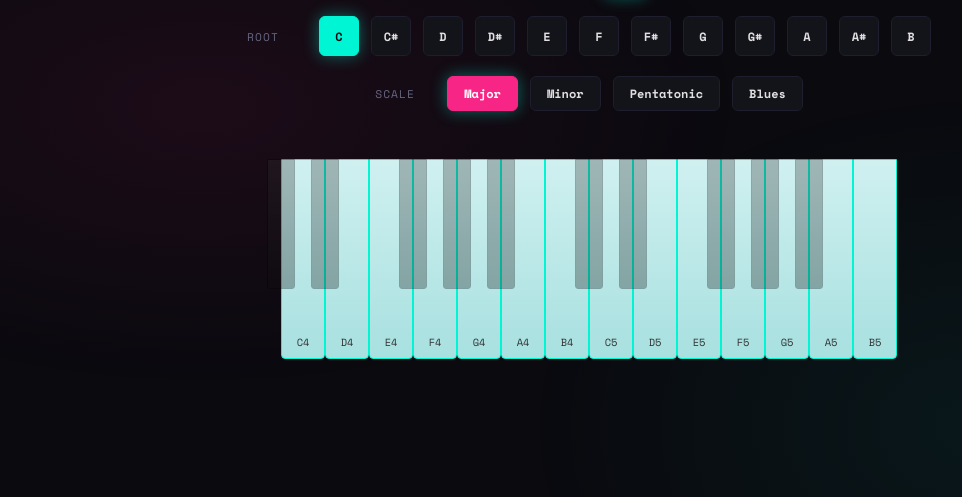
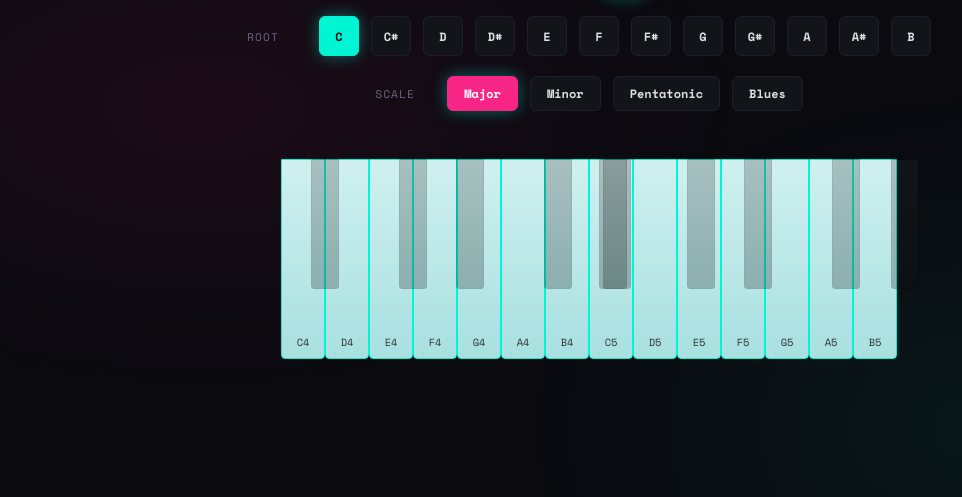
Before and after one commit to serdeen/dreamfyre-delight, a plain HTML site: page octave-synth.html in a window 1280 px wide. Shown: the part 133-630 px from the top of the page, without its empty margins (51-1013 px from the left). Drawn offline with nearby package versions, Linux system fonts and the light colour scheme.

Commit message:
Fix octave-synth — black key positions, mousedown events, noteToFreq logic

```diff
--- a/octave-synth.html
+++ b/octave-synth.html
@@ -190,10 +190,7 @@
     background: linear-gradient(180deg, var(--magenta) 0%, #a01050 100%);
     box-shadow: 0 0 16px rgba(247,37,133,0.6);
   }
-  .black-key.dimmed {
-    opacity: 0.3;
-    pointer-events: none;
-  }
+  .black-key.dimmed,
   .white-key.dimmed {
     opacity: 0.25;
     pointer-events: none;
@@ -250,33 +247,39 @@ const SCALES = {
   blues:      [0, 3, 5, 6, 7, 10],
 };
 
-// Layout: 2 octaves starting from C (white, black pattern per octave)
+// 2-octave layout: C4 to B5
 const KEY_LAYOUT = [
-  { note: 'C',  octave: 0, isWhite: true },
-  { note: 'C#', octave: 0, isWhite: false },
-  { note: 'D',  octave: 0, isWhite: true },
-  { note: 'D#', octave: 0, isWhite: false },
-  { note: 'E',  octave: 0, isWhite: true },
-  { note: 'F',  octave: 0, isWhite: true },
-  { note: 'F#', octave: 0, isWhite: false },
-  { note: 'G',  octave: 0, isWhite: true },
-  { note: 'G#', octave: 0, isWhite: false },
-  { note: 'A',  octave: 0, isWhite: true },
-  { note: 'A#', octave: 0, isWhite: false },
-  { note: 'B',  octave: 0, isWhite: true },
-  { note: 'C',  octave: 1, isWhite: true },
-  { note: 'C#', octave: 1, isWhite: false },
-  { note: 'D',  octave: 1, isWhite: true },
-  { note: 'D#', octave: 1, isWhite: false },
-  { note: 'E',  octave: 1, isWhite: true },
-  { note: 'F',  octave: 1, isWhite: true },
-  { note: 'F#', octave: 1, isWhite: false },
-  { note: 'G',  octave: 1, isWhite: true },
-  { note: 'G#', octave: 1, isWhite: false },
-  { note: 'A',  octave: 1, isWhite: true },
-  { note: 'A#', octave: 1, isWhite: false },
-  { note: 'B',  octave: 1, isWhite: true },
+  { note: 'C',  isWhite: true,  octave: 4 },
+  { note: 'C#', isWhite: false, octave: 4 },
+  { note: 'D',  isWhite: true,  octave: 4 },
+  { note: 'D#', isWhite: false, octave: 4 },
+  { note: 'E',  isWhite: true,  octave: 4 },
+  { note: 'F',  isWhite: true,  octave: 4 },
+  { note: 'F#', isWhite: false, octave: 4 },
+  { note: 'G',  isWhite: true,  octave: 4 },
+  { note: 'G#', isWhite: false, octave: 4 },
+  { note: 'A',  isWhite: true,  octave: 4 },
+  { note: 'A#', isWhite: false, octave: 4 },
+  { note: 'B',  isWhite: true,  octave: 4 },
+  { note: 'C',  isWhite: true,  octave: 5 },
+  { note: 'C#', isWhite: false, octave: 5 },
+  { note: 'D',  isWhite: true,  octave: 5 },
+  { note: 'D#', isWhite: false, octave: 5 },
+  { note: 'E',  isWhite: true,  octave: 5 },
+  { note: 'F',  isWhite: true,  octave: 5 },
+  { note: 'F#', isWhite: false, octave: 5 },
+  { note: 'G',  isWhite: true,  octave: 5 },
+  { note: 'G#', isWhite: false, octave: 5 },
+  { note: 'A',  isWhite: true,  octave: 5 },
+  { note: 'A#', isWhite: false, octave: 5 },
+  { note: 'B',  isWhite: true,  octave: 5 },
 ];
+
+// Black key pixel positions (left edge relative to keyboard start)
+const BLACK_KEY_X = {
+  'C#': 30,  'D#': 118, 'F#': 175, 'G#': 263, 'A#': 322,
+  'C#_5': 318, 'D#_5': 406, 'F#_5': 463, 'G#_5': 551, 'A#_5': 610,
+};
 
 let audioCtx = null;
 let selectedOctave = 0;
@@ -348,20 +351,14 @@ function buildKeyboard() {
   const whiteKeys = KEY_LAYOUT.filter(k => k.isWhite);
   const blackKeys = KEY_LAYOUT.filter(k => !k.isWhite);
 
-  // Black key positions (relative %)
-  const blackKeyOffsets = {
-    'C#': 0, 'D#': 1, 'F#': 3, 'G#': 4, 'A#': 5,
-    'C#_1': 0, 'D#_1': 1, 'F#_1': 3, 'G#_1': 4, 'A#_1': 5
-  };
-
-  // Build white keys
-  whiteKeys.forEach((key, i) => {
+  // Build white keys first
+  whiteKeys.forEach((key) => {
     const div = document.createElement('div');
     div.className = 'white-key';
     div.dataset.key = `${key.note}${key.octave}`;
     div.dataset.note = key.note;
     div.dataset.octave = key.octave;
-    div.textContent = key.note + (key.octave + 4);
+    div.textContent = key.note + key.octave;
     if (!scaleNotes.includes(key.note)) {
       div.classList.add('dimmed');
     } else {
@@ -371,18 +368,16 @@ function buildKeyboard() {
     kb.appendChild(div);
   });
 
-  // Build black keys (absolute positioned)
-  const keyWidth = 44;
-  blackKeys.forEach((key, i) => {
+  // Build black keys (positioned absolutely over white keys)
+  blackKeys.forEach((key) => {
     const div = document.createElement('div');
     div.className = 'black-key';
     div.dataset.key = `${key.note}${key.octave}`;
     div.dataset.note = key.note;
     div.dataset.octave = key.octave;
 
-    const baseIdx = key.octave * 7 + (key.note === 'C#' ? 0 : key.note === 'D#' ? 1 : key.note === 'F#' ? 3 : key.note === 'G#' ? 4 : 5);
-    const left = baseIdx * keyWidth - 14;
-    div.style.left = left + 'px';
+    const xKey = key.octave === 4 ? key.note : `${key.note}_${key.octave}`;
+    div.style.left = BLACK_KEY_X[xKey] + 'px';
 
     if (!scaleNotes.includes(key.note)) {
       div.classList.add('dimmed');
@@ -423,7 +418,7 @@ document.querySelectorAll('.scale-btn').forEach(btn => {
   });
 });
 
-// Keyboard interaction
+// Cleanup on mouseup
 document.addEventListener('mouseup', () => {
   Object.values(activeOscillators).forEach(({ osc }) => {
     try { osc.stop(); } catch(e) {}
@@ -431,6 +426,9 @@ document.addEventListener('mouseup', () => {
   activeOscillators = {};
 });
 
+// Prevent context menu on long press (mobile)
+document.addEventListener('contextmenu', e => e.preventDefault());
+
 buildKeyboard();
 </script>
 </body>
```
